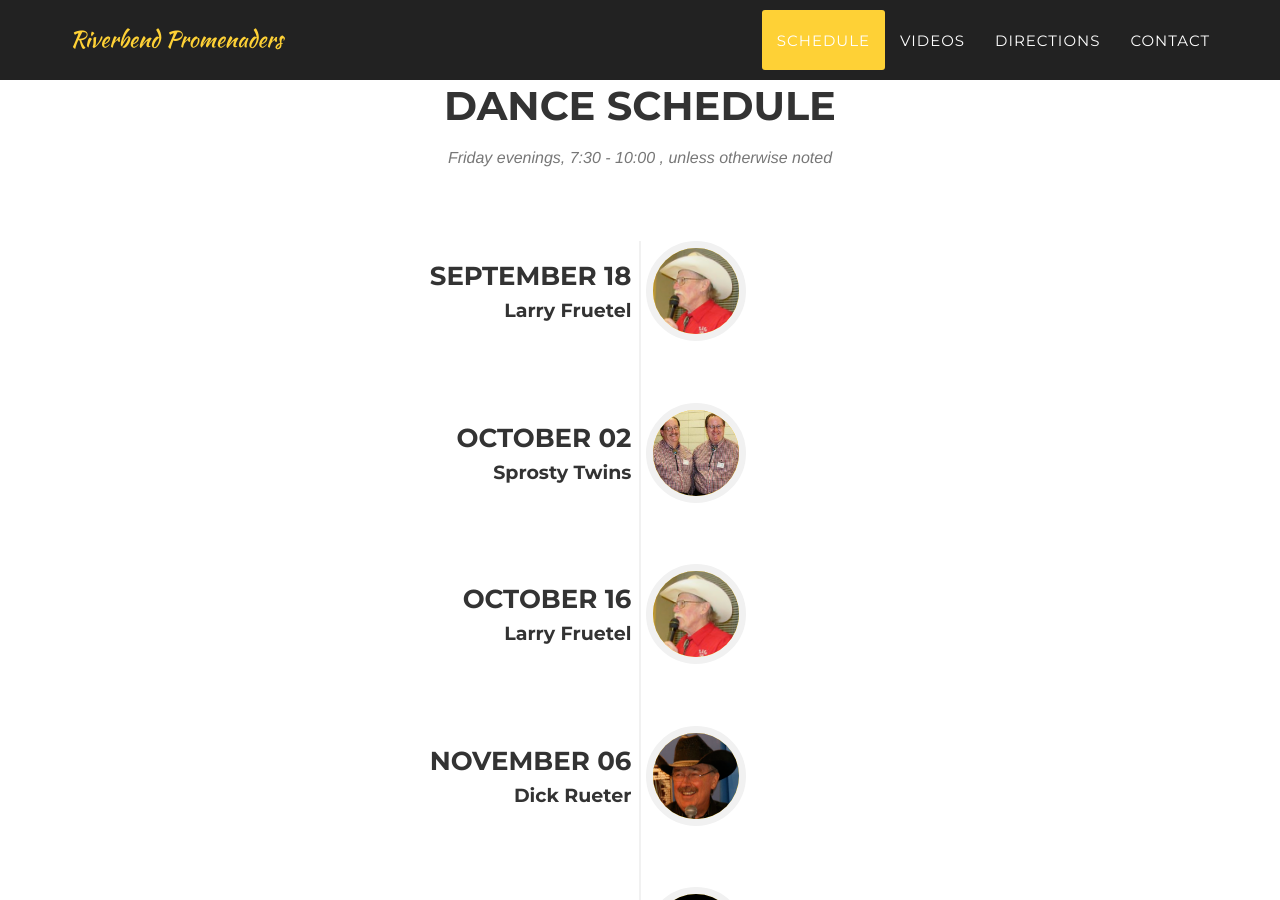
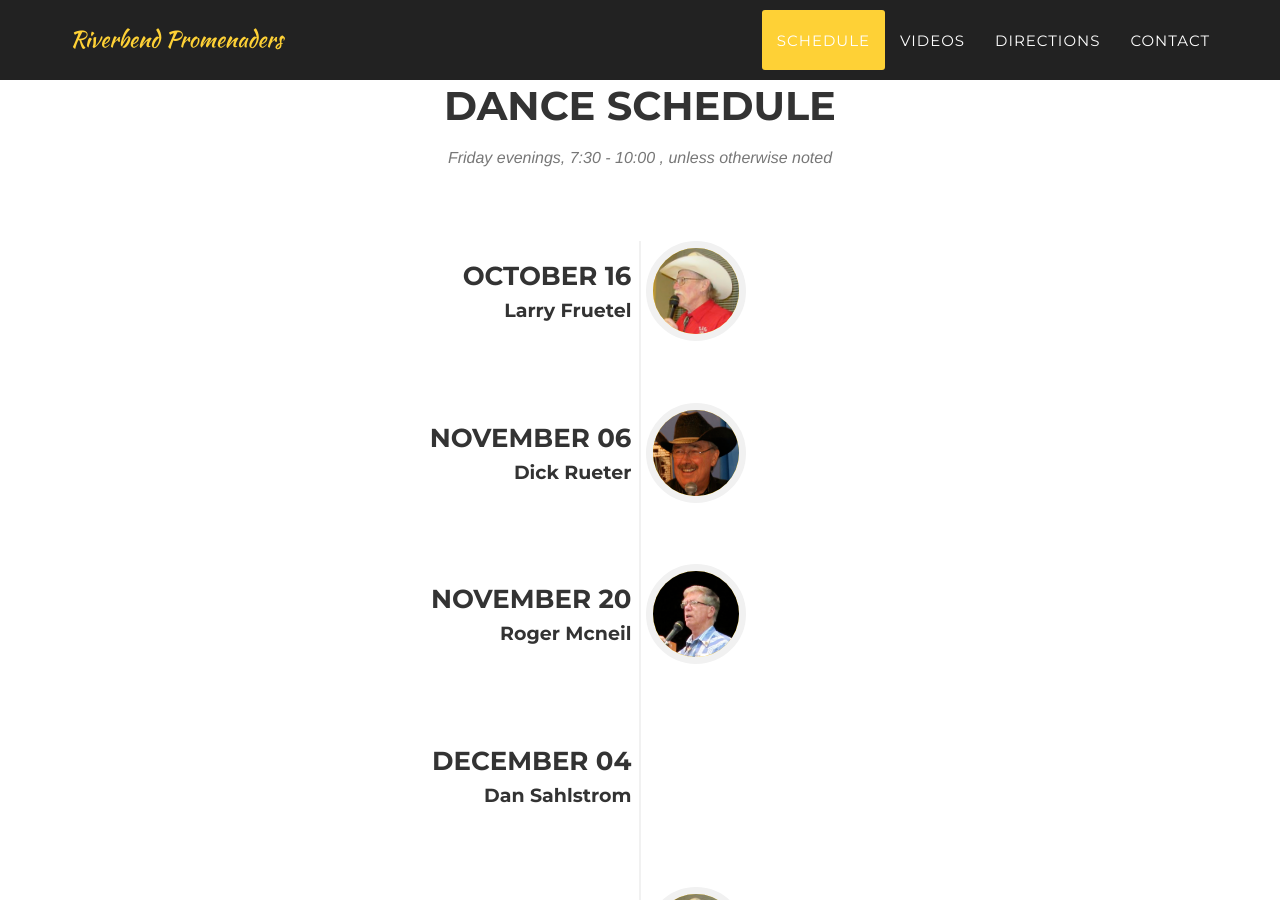
Before and after one commit to RiverbendPromenaders/RiverbendPromenaders.github.io, a Jekyll site: the page built from index.html, in a window 1280 px wide and 900 px high, scrolled down 824 px. Built offline with Jekyll 4.4.1, drawn with Linux system fonts in a browser that asks for light colours; some web fonts are replaced; some of the changed text lies outside the part shown.

Commit message:
Update _config.yml

```diff
--- a/_config.yml
+++ b/_config.yml
@@ -14,15 +14,7 @@ color:
 
 # Dance Schedule
 schedule:
-- date: 2015-09-18
-  name: Larry Fruetel
-  pic: Larry_Fruetel.png
-  description:
 
-- date: 2015-10-02
-  name: Sprosty Twins
-  pic: SprostyTwins.jpg
-  description:
 
 - date: 2015-10-16
   name: Larry Fruetel
@@ -104,6 +96,16 @@ schedule:
   pic: Larry_Fruetel.png
   description:
 
+- date: 2016-05-27
+  name: Larry Fruetel
+  pic: Larry_Fruetel.png
+  description:
+
+- date: 2016-06-03
+  name: Sprosty Twins
+  pic: SprostyTwins.jpg
+  description:
+
 # Team names, titles and email
 people:
 - name: Gail LeGare
```
